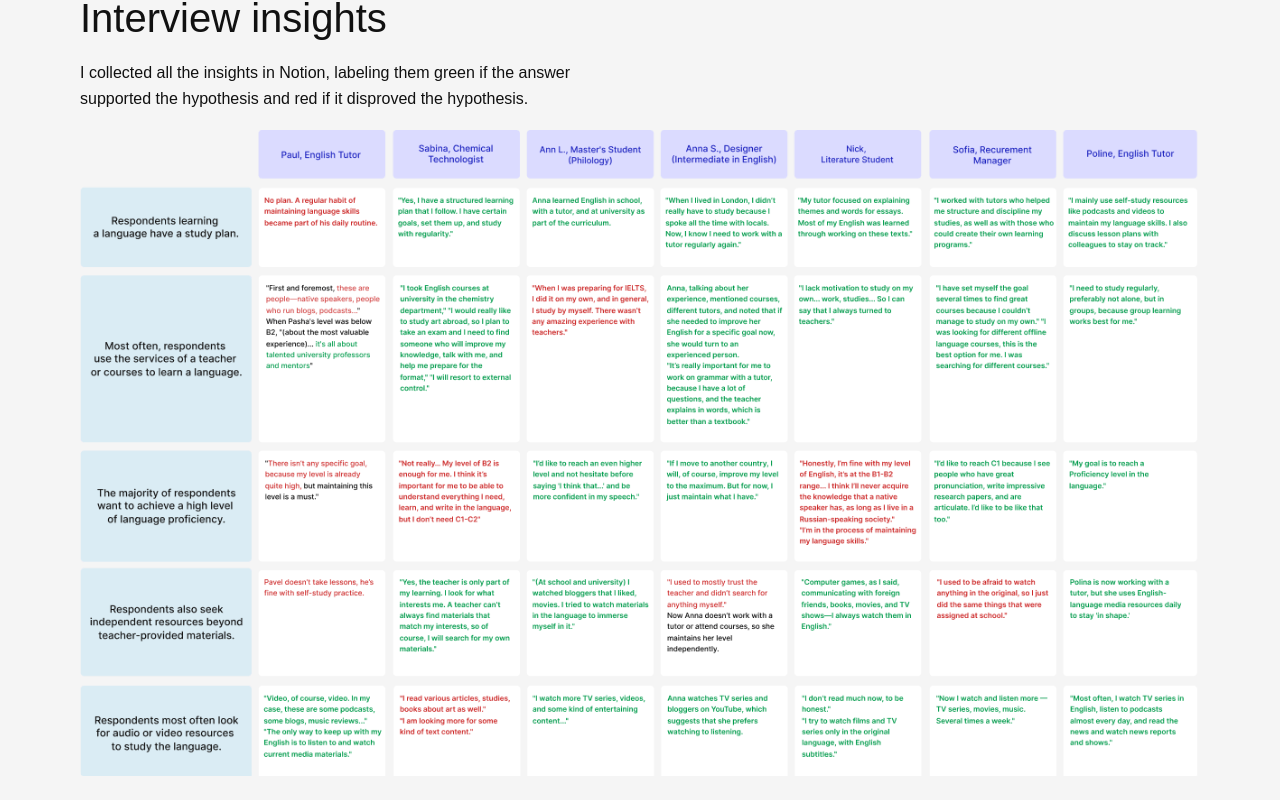
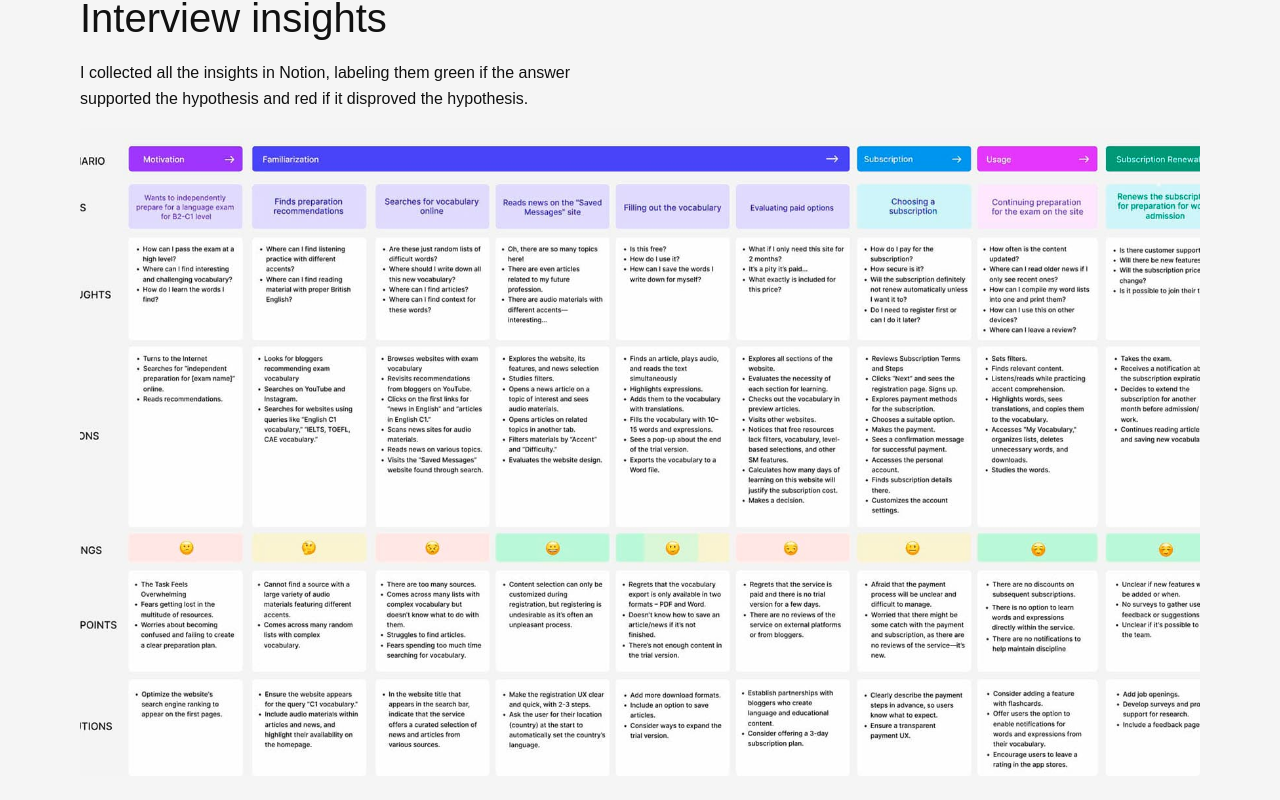
Before and after one commit to m1sstake/suzanne2-new, a Vue app: page /saved in a window 1280 px wide. Shown: the part 3736-4536 px from the top of the page. Built offline with nearby package versions, Linux system fonts and the light colour scheme; a small style sheet from the web is missing; what vue-easy-lightbox would draw is missing.

Commit message:
add fixes

```diff
--- a/src/components/StartPage/ProjectPreview.vue
+++ b/src/components/StartPage/ProjectPreview.vue
@@ -76,6 +76,7 @@ const props = defineProps({
   font-style: normal;
   font-weight: 500;
   line-height: 30px;
+  transition: color 0.3s;
 }
 
 .project-preview__info-wrap {
@@ -129,4 +130,8 @@ const props = defineProps({
   line-height: 30px;
   display: inline-block;
 }
+
+.project-preview:hover .project-preview__title {
+  color: var(--color-links-blue);
+}
 </style>
--- a/src/pages/SavedMessages.vue
+++ b/src/pages/SavedMessages.vue
@@ -115,7 +115,7 @@
 
     <div class="project__image mt-md">
       <img
-        src="@/assets/images/saved-messages/interviews-min.png"
+        src="@/assets/images/saved-messages/interviews.jpg"
         class="cursor-zoom-in"
         @click="showImg(0, 'interview')"
       />
```
Also changed, not shown: src/assets/images/saved-messages/interviews.jpg.
